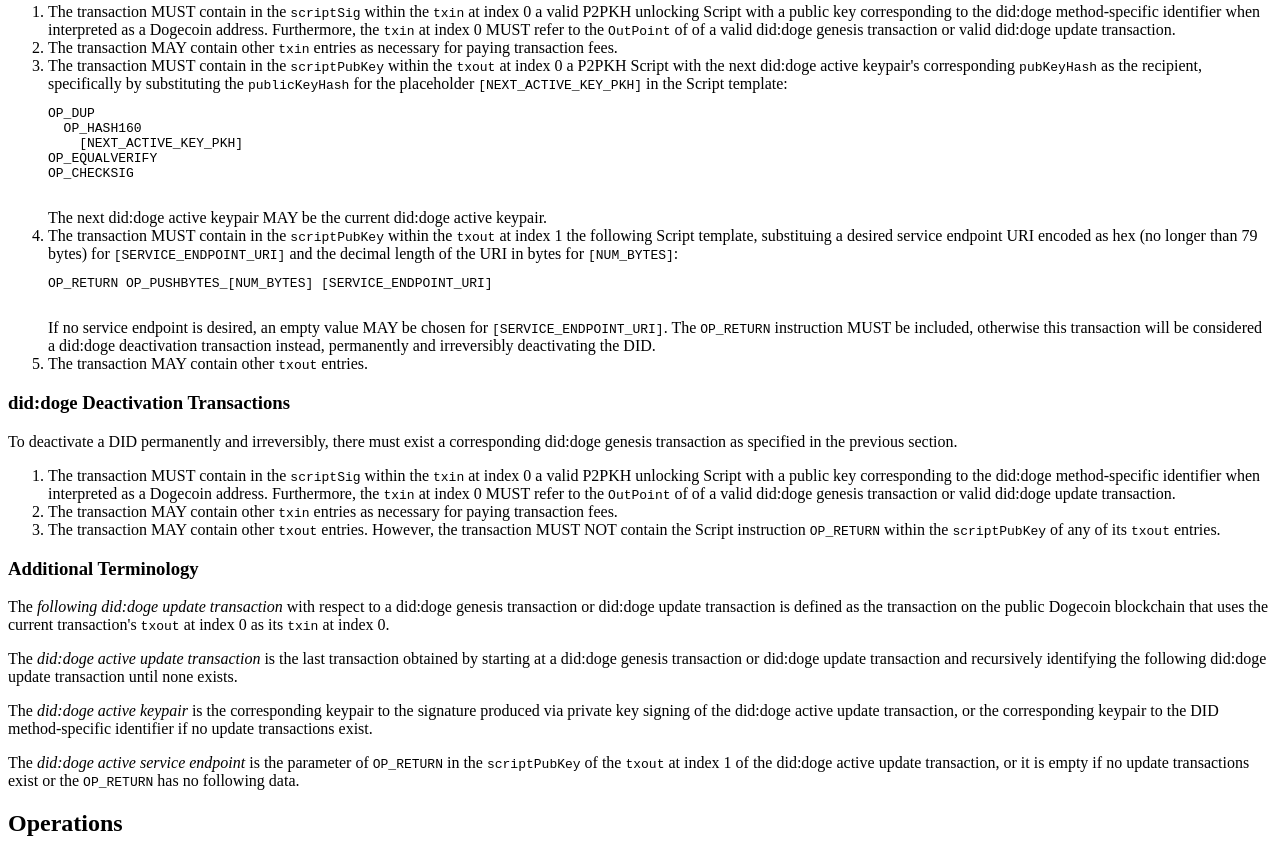
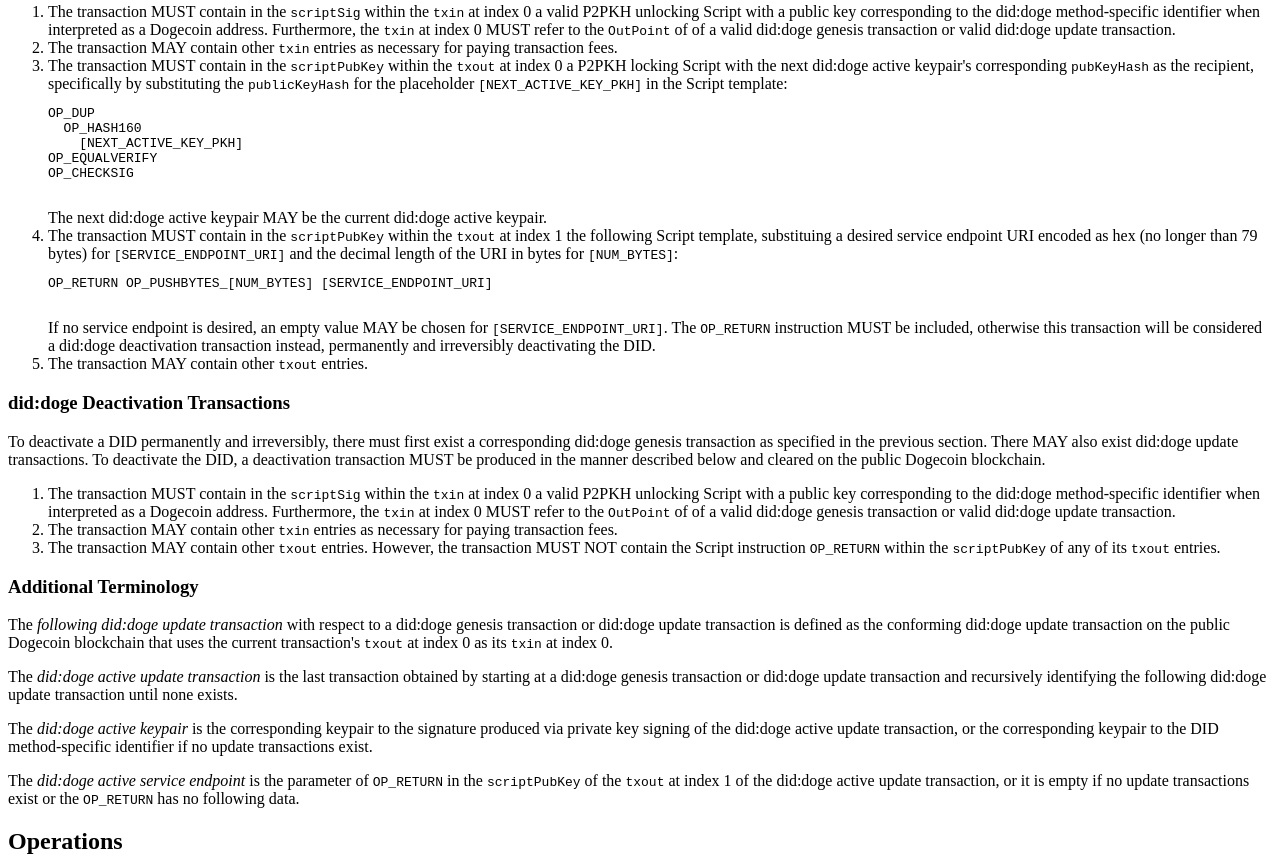
Before and after one commit to spruceid/did-doge, a plain HTML site: page index.html in a window 1280 px wide. Shown: the part 1771-2628 px from the top of the page. Drawn offline with Linux system fonts and the light colour scheme; a script that the page names is missing.

Commit message:
clarify verbiage

```diff
--- a/index.html
+++ b/index.html
@@ -176,7 +176,7 @@
     <li>The transaction MAY contain other <code>txin</code> entries as
         necessary for paying transaction fees.</li>
     <li>The transaction MUST contain in the <code>scriptPubKey</code> within
-        the <code>txout</code> at index 0 a P2PKH Script with the
+        the <code>txout</code> at index 0 a P2PKH locking Script with the
         next did:doge active keypair's corresponding <code>pubKeyHash</code> as
         the recipient, specifically by substituting the
         <code>publicKeyHash</code> for the placeholder
@@ -209,9 +209,11 @@
   </section>
   <section>
   <h3>did:doge Deactivation Transactions</h3>
-  <p> To deactivate a DID permanently and irreversibly, there must exist a
-      corresponding did:doge genesis transaction as specified in the previous
-      section.</p>
+  <p> To deactivate a DID permanently and irreversibly, there must first exist
+      a corresponding did:doge genesis transaction as specified in the previous
+      section. There MAY also exist did:doge update transactions. To deactivate
+      the DID, a deactivation transaction MUST be produced in the manner
+      described below and cleared on the public Dogecoin blockchain.</p>
   <ol>
     <li>The transaction MUST contain in the <code>scriptSig</code> within the
         <code>txin</code> at index 0 a valid P2PKH unlocking Script with a
@@ -233,9 +235,9 @@
   <h3>Additional Terminology</h3>
   <p> The <dfn>following did:doge update transaction</dfn> with respect to a
       did:doge genesis transaction or did:doge update transaction is defined as
-      the transaction on the public Dogecoin blockchain that uses the current
-      transaction's <code>txout</code> at index 0 as its <code>txin</code> at
-      index 0.</p>
+      the conforming did:doge update transaction on the public Dogecoin
+      blockchain that uses the current transaction's <code>txout</code> at
+      index 0 as its <code>txin</code> at index 0.</p>
   <p> The <dfn>did:doge active update transaction</dfn> is the last
       transaction obtained by starting at a did:doge genesis transaction or
       did:doge update transaction and recursively identifying the following
```
